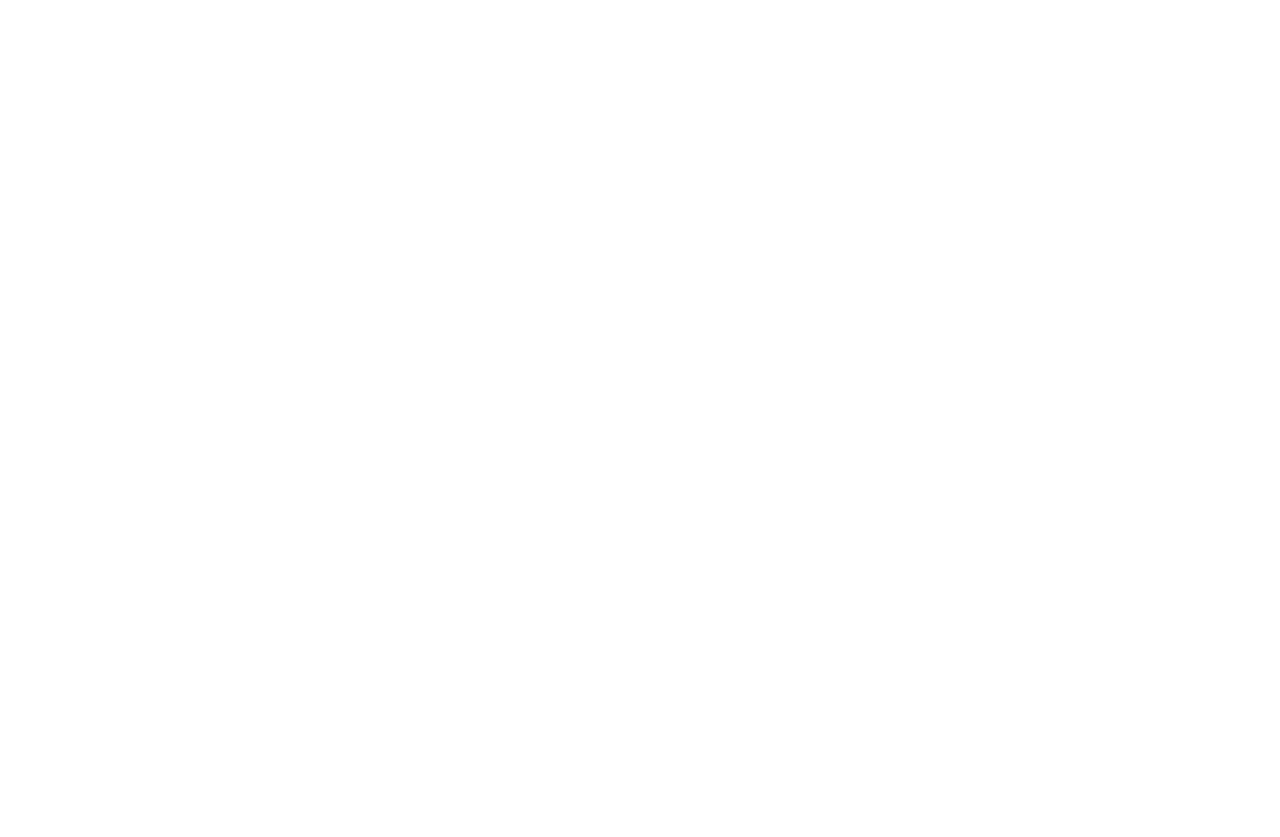
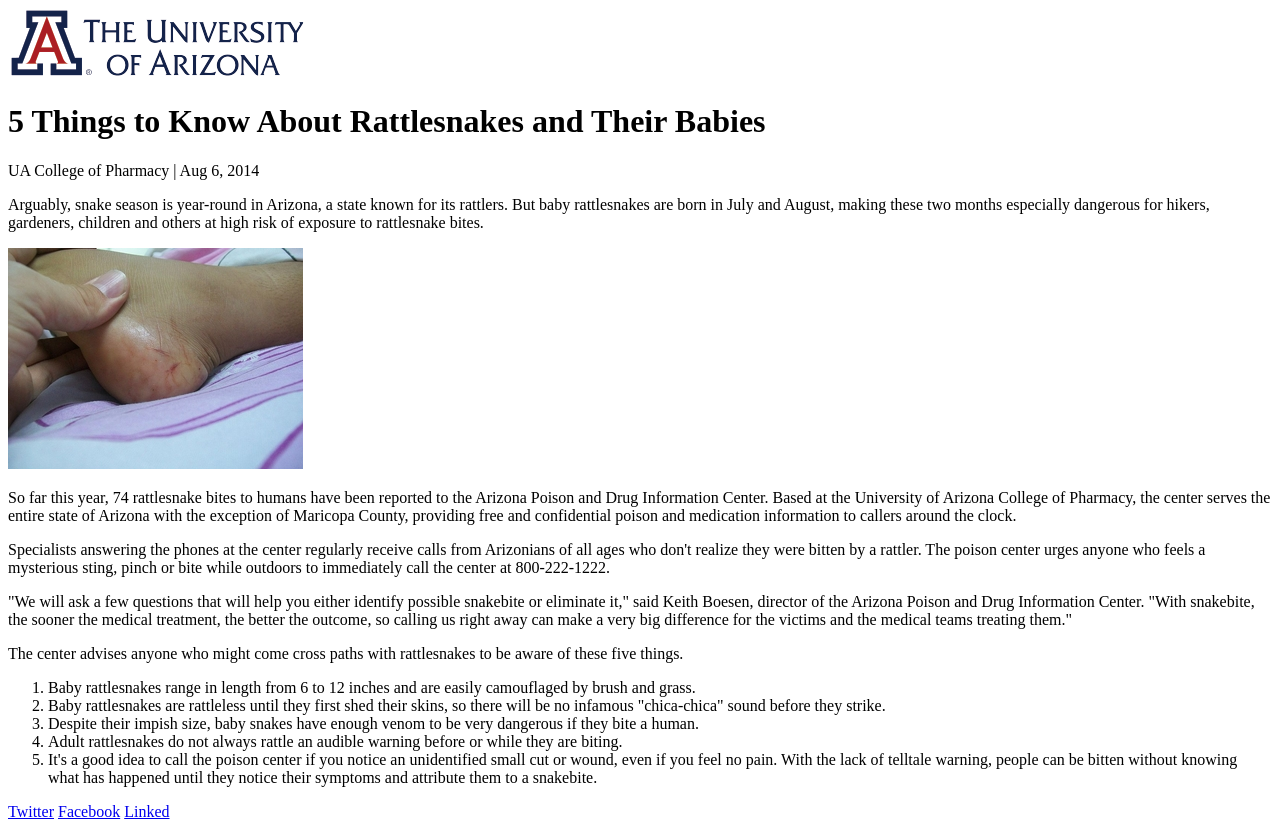
Before and after one commit to adari06/news-article, a plain HTML site: page index.html in a window 1280 px wide. Before the commit the page ends 800 px from the top, so only its background shows below. Drawn offline with Linux system fonts and the light colour scheme.

Commit message:
Updated index.html for the new-article page.

```diff
--- a/index.html
+++ b/index.html
@@ -3,11 +3,69 @@
 <head>
    <meta charset="UTF-8">
    <!-- Some HTML goes here -->
-
+   <title>
+      5 Things to Know About Rattlesnakes and Their Babies
+   </title>
+   <img src="UniversityLogo.png" alt="Logo of the University of Arizona" >
 </head>
 <body>
-
    <!-- Majority of HTML goes here -->
-
+   <h1>
+      5 Things to Know About Rattlesnakes and Their Babies
+   </h1>
+   <p>
+      UA College of Pharmacy | Aug 6, 2014
+   </p>
+   <p>
+      Arguably, snake season is year-round in Arizona, a state known for its rattlers.  But
+      baby rattlesnakes are born in July and August, making these two months especially dangerous
+      for hikers, gardeners, children and others at high risk of exposure to rattlesnake bites.
+   </p>
+   <img src="SnakeBite.jpg" alt="Snake bite on the side of Child's foot" >
+   <p>
+      So far this year, 74 rattlesnake bites to humans have been reported to the Arizona Poison and
+      Drug Information Center.  Based at the University of Arizona College of Pharmacy, the center serves
+      the entire state of Arizona with the exception of Maricopa County, providing free and confidential
+      poison and medication information to callers around the clock.
+   </p>
+   <p>
+      Specialists answering the phones at the center regularly receive calls from Arizonians of all ages
+      who don't realize they were bitten by a rattler.  The poison center urges anyone who feels a mysterious
+      sting, pinch or bite while outdoors to immediately call the center at 800-222-1222.
+   </p>
+   <p>
+      "We will ask a few questions that will help you either identify possible snakebite or eliminate it,"
+      said Keith Boesen, director of the Arizona Poison and Drug Information Center.  "With snakebite, the
+      sooner the medical treatment, the better the outcome, so calling us right away can make a very big
+      difference for the victims and the medical teams treating them."
+   </p>
+   <p>
+      The center advises anyone who might come cross paths with rattlesnakes to be aware of these five things.
+   </p>
+   <ol>
+      <li>
+         Baby rattlesnakes range in length from 6 to 12 inches and are easily camouflaged by brush and grass.
+      </li>
+      <li>
+         Baby rattlesnakes are rattleless until they first shed their skins, so there will be no infamous "chica-chica"
+         sound before they strike.
+      </li>
+      <li>
+         Despite their impish size, baby snakes have enough venom to be very dangerous if they bite a human.
+      </li>
+      <li>
+         Adult rattlesnakes do not always rattle an audible warning before or while they are biting.
+      </li>
+      <li>
+         It's a good idea to call the poison center if you notice an unidentified small cut or wound, even
+         if you feel no pain.  With the lack of telltale warning, people can be bitten without knowing what has
+         happened until they notice their symptoms and attribute them to a snakebite.
+      </li>
+   </ol>
+   <p>
+      <a href="https://twitter.com/">Twitter</a>
+      <a href="https://www.facebook.com/">Facebook</a>
+      <a href="https://www.linkedin.com/">Linked</a>
+   </p>
 </body>
 </html>
```
